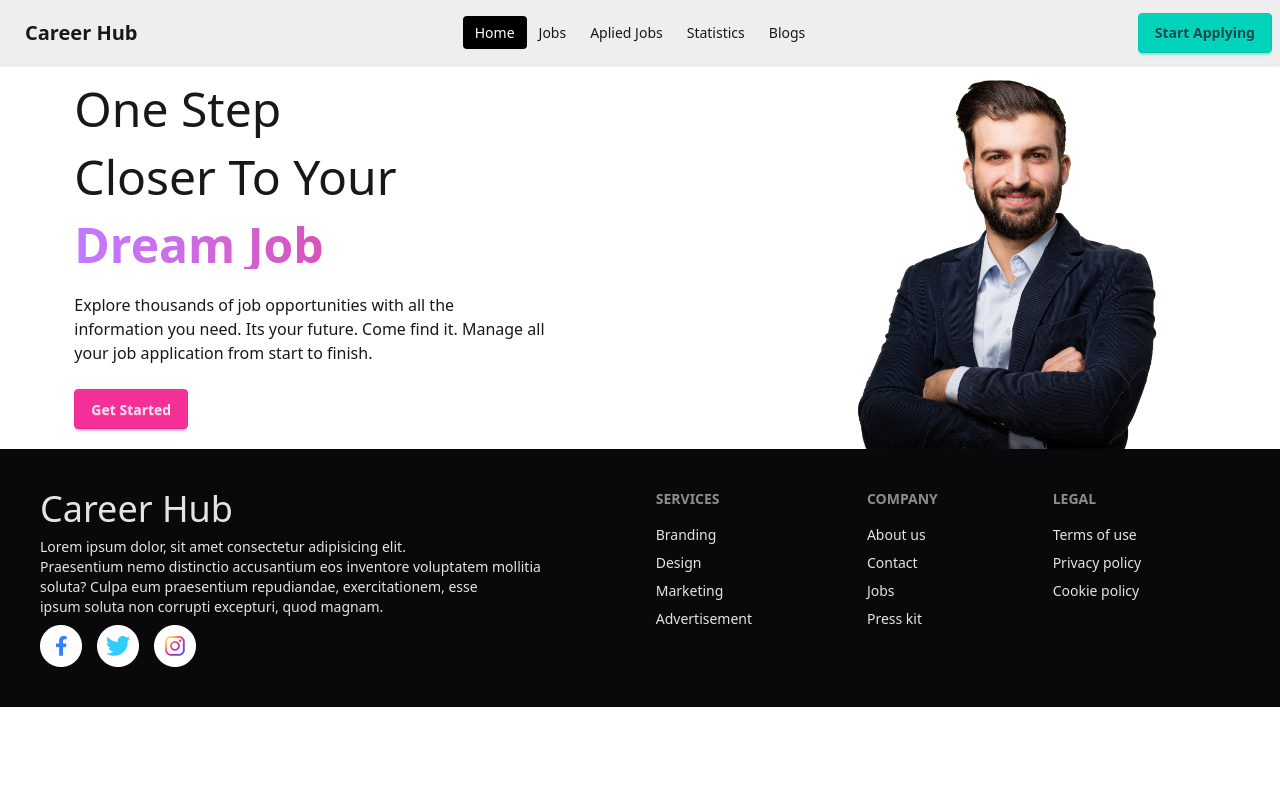
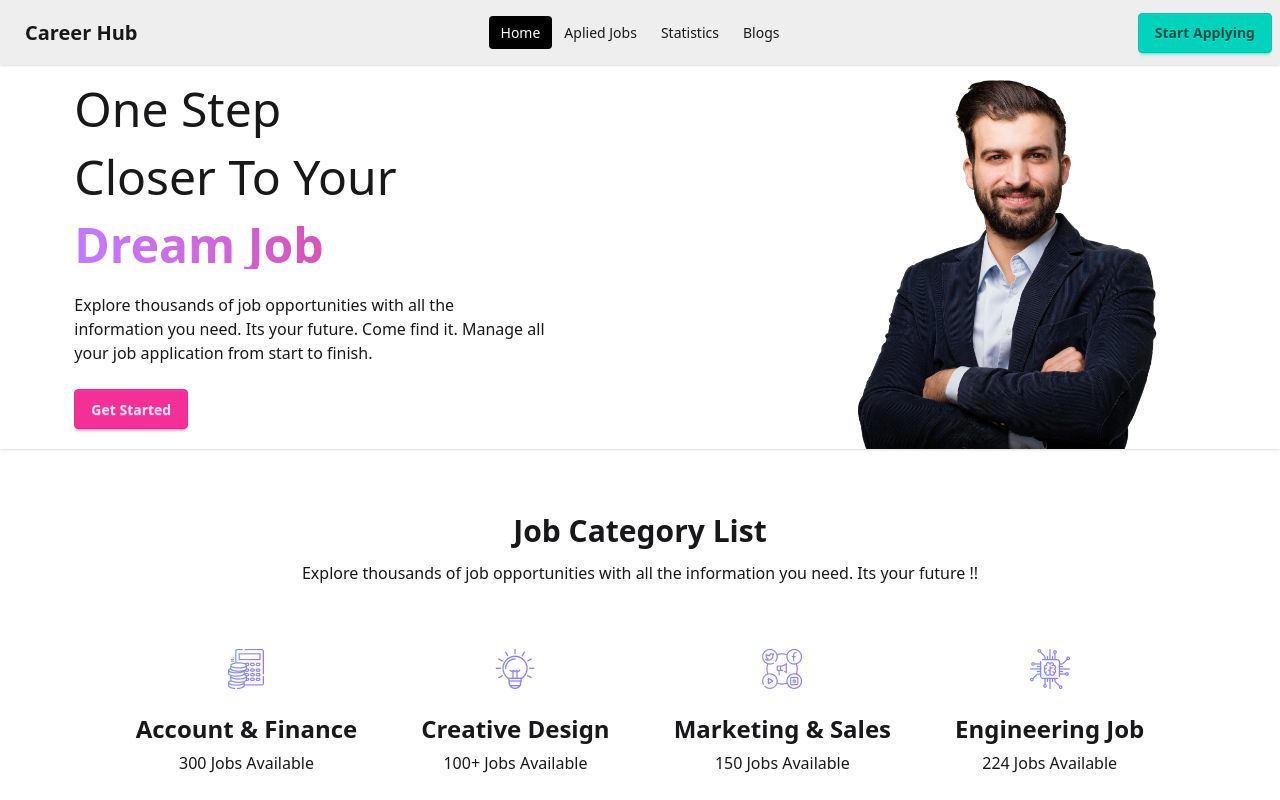
Before and after one commit to KINGALVI/Career-Hub, a React (Vite) app: page / in a window 1280 px wide. Shown: the top 800 px of the page. Built offline with nearby package versions, Linux system fonts and the light colour scheme.

Commit message:
edited some code

```diff
--- a/src/Router/React_Router.jsx
+++ b/src/Router/React_Router.jsx
@@ -1,7 +1,7 @@
 import { createBrowserRouter, RouterProvider } from "react-router-dom";
 import ErrorHandel from "../components/HandelError/ErrorHandel";
 import Main from "../components/Main-Section/MainSection";
-import Jobs from "../components/Main-Section/Jobs/Jobs";
+import Jobs from "../components/Main-Section/Home/Jobs/Jobs";
 import ApliedJobs from "../components/Main-Section/Aplied-Jobs/ApliedJobs";
 import Statistics from "../components/Main-Section/Statistics/Statistics";
 import Blogs from "../components/Main-Section/Blogs/Blogs";
@@ -21,10 +21,6 @@ const React_Router = () => {
                 {
                     path: "/",
                     element: <Home />
-                },
-                {
-                    path: "/Jobs",
-                    element: <Jobs />
                 },
                 {
                     path: "/ApliedJobs",
--- a/src/components/Header/Header.jsx
+++ b/src/components/Header/Header.jsx
@@ -5,7 +5,6 @@ const Header = () => {
 
     const Links = <>
         <li><NavLink to='/'>Home</NavLink></li>
-        <li><NavLink to='/Jobs'>Jobs</NavLink></li>
         <li><NavLink to='/ApliedJobs'>Aplied Jobs</NavLink></li>
         <li><NavLink to='/Statistics'>Statistics</NavLink></li>
         <li><NavLink to='/Blogs'>Blogs</NavLink></li>
--- a/src/components/Main-Section/Home/Home.jsx
+++ b/src/components/Main-Section/Home/Home.jsx
@@ -1,4 +1,9 @@
 import Banner_Image from '../../../../public/assets/images/user.png'
+import Accounts from '../../../../public/assets/icons/accounts.png'
+import Chip from '../../../../public/assets/icons/chip.png'
+import Creative from '../../../../public/assets/icons/creative.png'
+import Marketing from '../../../../public/assets/icons/marketing.png'
+import Jobs from './Jobs/Jobs'
 
 const Home = () => {
 
@@ -19,6 +24,51 @@ const Home = () => {
                 <img className="ms-60 h-96" src={Banner_Image} alt="Banner Image" />
 
             </div>
+
+            <div>
+                <h1 className="text-3xl text-center font-bold mt-16 mb-3">Job Category List</h1>
+                <p className="text-center">Explore thousands of job opportunities with all the information you need. Its your future !!</p>
+            </div>
+
+            <div className="flex justify-center mt-16 mb-28">
+                <div className="me-16">
+                    <center>
+                        <img src={Accounts} alt="Job Category" />
+                        <br />
+                        <h3 className="text-2xl font-bold mb-1.5">Account & Finance</h3>
+                        <p>300 Jobs Available</p>
+                    </center>
+                </div>
+                <div className="me-16">
+                    <center>
+                        <img src={Creative} alt="Job Category" />
+                        <br />
+                        <h3 className="text-2xl font-bold mb-1.5">Creative Design</h3>
+                        <p>100+ Jobs Available</p>
+                    </center>
+                </div>
+                <div className="me-16">
+                    <center>
+                        <img src={Marketing} alt="Job Category" />
+                        <br />
+                        <h3 className="text-2xl font-bold mb-1.5">Marketing & Sales</h3>
+                        <p>150 Jobs Available</p>
+                    </center>
+                </div>
+                <div>
+                    <center>
+                        <img src={Chip} alt="Job Category" />
+                        <br />
+                        <h3 className="text-2xl font-bold mb-1.5">Engineering Job</h3>
+                        <p>224 Jobs Available</p>
+                    </center>
+                </div>
+            </div>
+
+            <h1 className="text-3xl text-center font-bold mt-16 mb-3">Featured Jobs</h1>
+            <p className="text-center">Explore thousands of job opportunities with all the information you need. Its your future</p>
+            <br /><br />
+            <Jobs />
         </>
     );
 
--- a/src/components/Main-Section/Jobs/Jobs.jsx
+++ b/src/components/Main-Section/Home/Jobs/Jobs.jsx
@@ -2,7 +2,7 @@ const Jobs = () => {
 
     return (
         <>
-            <h1 className="text-9xl">Jobs</h1>
+
         </>
     );
 
```
